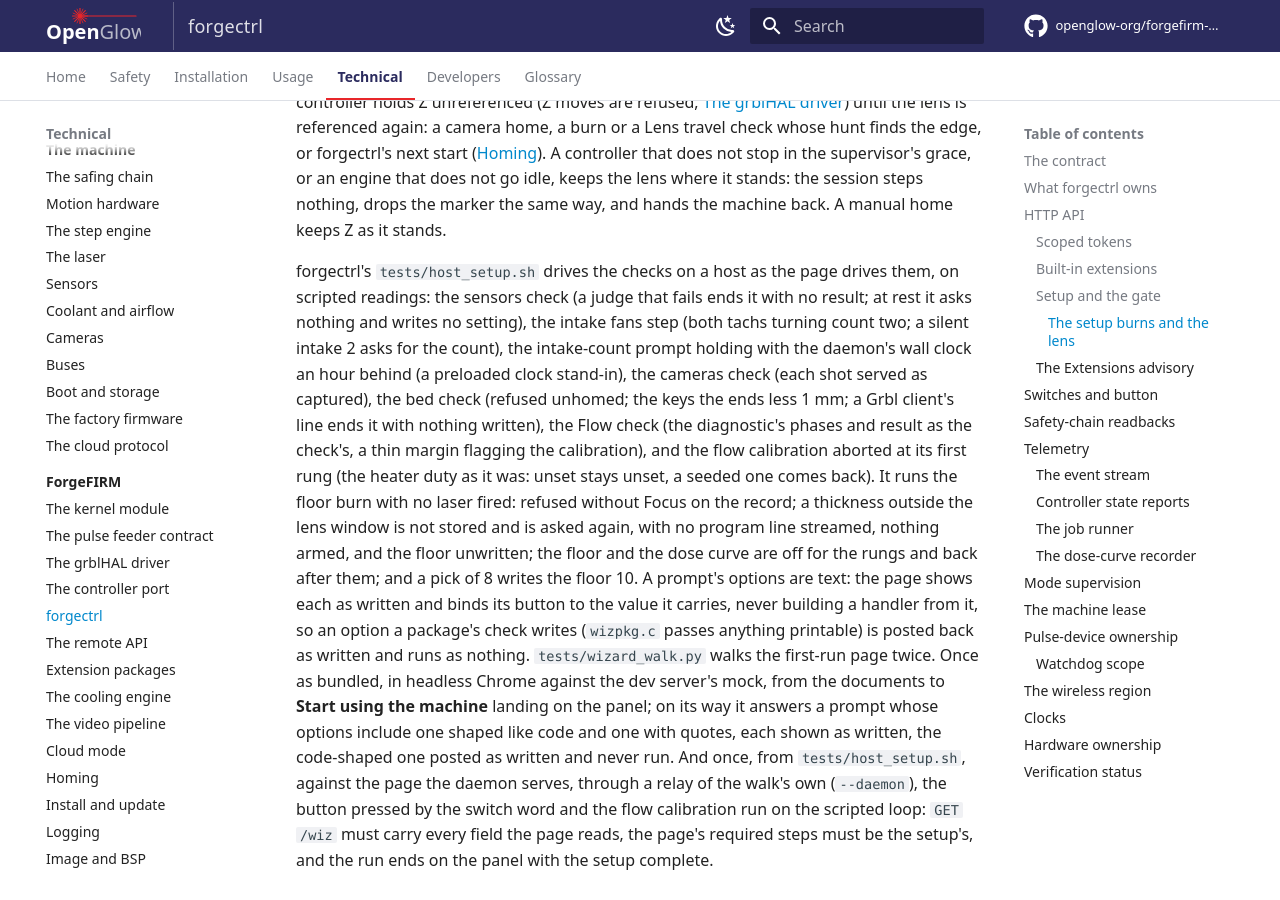
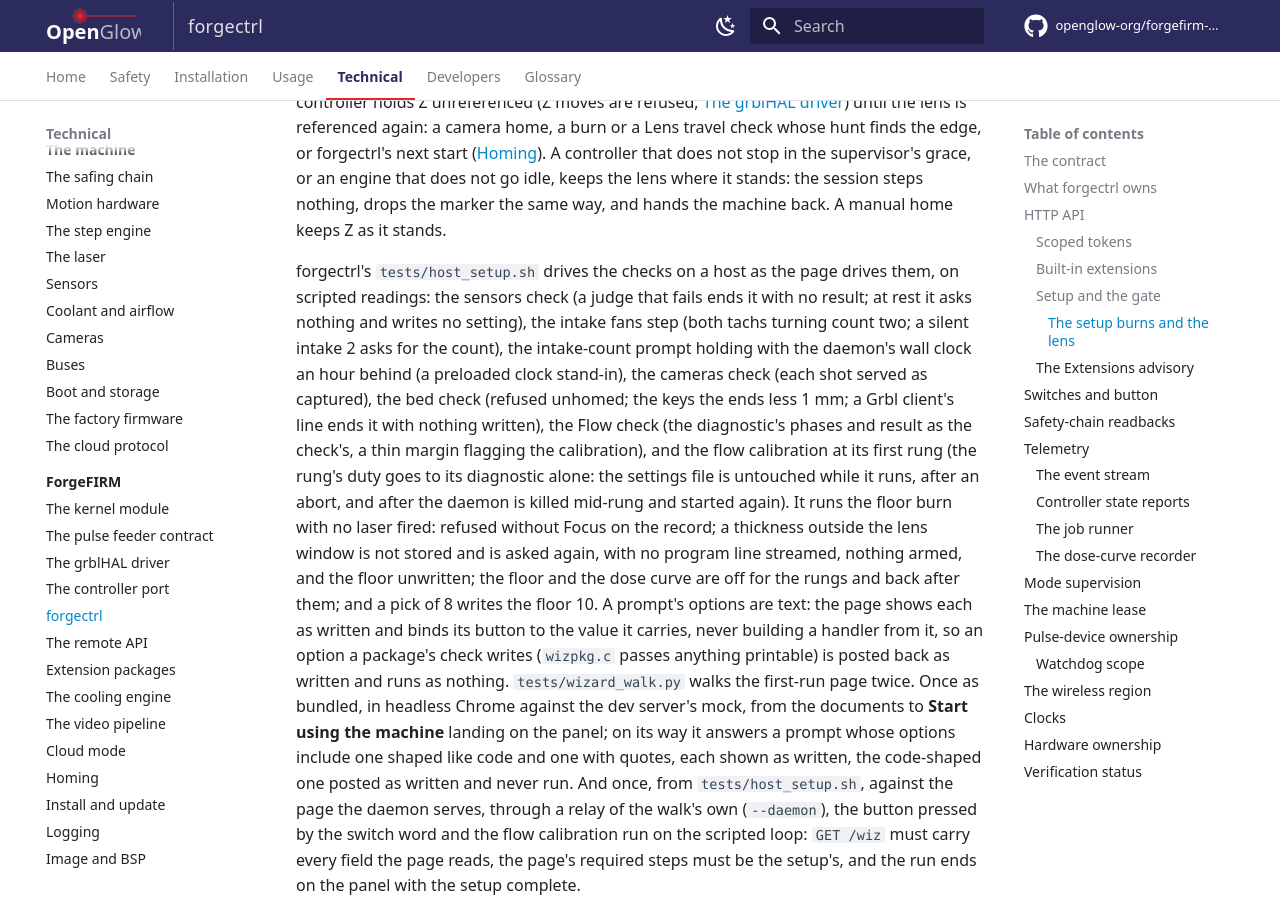
Before and after one commit to openglow-org/forgefirm-docs, an MkDocs documentation site: the page built from docs/technical/forgefirm/forgectrl.md, in a window 1280 px wide and 900 px high, scrolled down 15044 px. Built offline with MkDocs 1.6.1 and Material for MkDocs 9.7.7, drawn with Linux system fonts in a browser that asks for light colours; comment, search, counter and statistics services are not loaded.

Commit message:
Setup, forgectrl: a flow calibration that ends early, for any reason, leaves the heater duty as it was
Companion of forgectrl d98cede (Setup flow calibration: each rung's
heater duty goes to its diagnostic alone).

- usage/setup.md, The first run, step 8: a calibration that ends before
  its threshold is found, for any reason, a power loss included, leaves
  cool_flow_heater_pct as it was.
- technical/forgefirm/forgectrl.md, The setup burns and the lens: the
  case tests/host_setup.sh drives is the flow calibration at its first
  rung, the rung's duty going to its diagnostic alone, and the settings
  file untouched while it runs, after an abort, and after the daemon is
  killed mid-rung and started again.

Proof: python scripts/check-style.py (style: clean), python
scripts/check-interfaces.py (interfaces: clean (245 checked)), zensical
build (strict: No issues found). The behavior is forgectrl's
diag_start_duty (src/diag.c), which gives flow-calibrate a heater duty
for its run alone, and run_cooling_flow (src/wizdark.c), which writes
the duty only with the threshold it finds, in one write; the routes
under /diag run as the machine is configured, as the Diagnostics page
says. tests/host_setup.sh (build.yml step host_setup) holds it.
Negative control on a scratch copy of the tree: the British spelling of
'canceled' put into the edited step fails check-style.py (one SPELLING
finding, exit 1), and a link to a page that does not exist put into the
same step fails the strict build (page does not exist, exit 1).

Acceptance: none; docs only.

```diff
--- a/docs/technical/forgefirm/forgectrl.md
+++ b/docs/technical/forgefirm/forgectrl.md
@@ -469,8 +469,10 @@ served as captured), the bed check
 (refused unhomed; the keys the ends less 1 mm; a Grbl client's line ends it
 with nothing written), the Flow check (the diagnostic's phases and
 result as the check's, a thin margin flagging the calibration), and the
-flow calibration aborted at its first rung (the heater duty as it was:
-unset stays unset, a seeded one comes back). It runs the
+flow calibration at its first rung (the rung's duty goes to its
+diagnostic alone: the settings file is untouched while it runs, after an
+abort, and after the daemon is killed mid-rung and started again). It
+runs the
 floor burn with no laser fired: refused without Focus on the record; a
 thickness outside the lens window is not stored and is asked again, with no
 program line streamed, nothing armed, and the floor unwritten; the floor and
```
Also changed, not shown: docs/usage/setup.md (+2 -1 lines).
